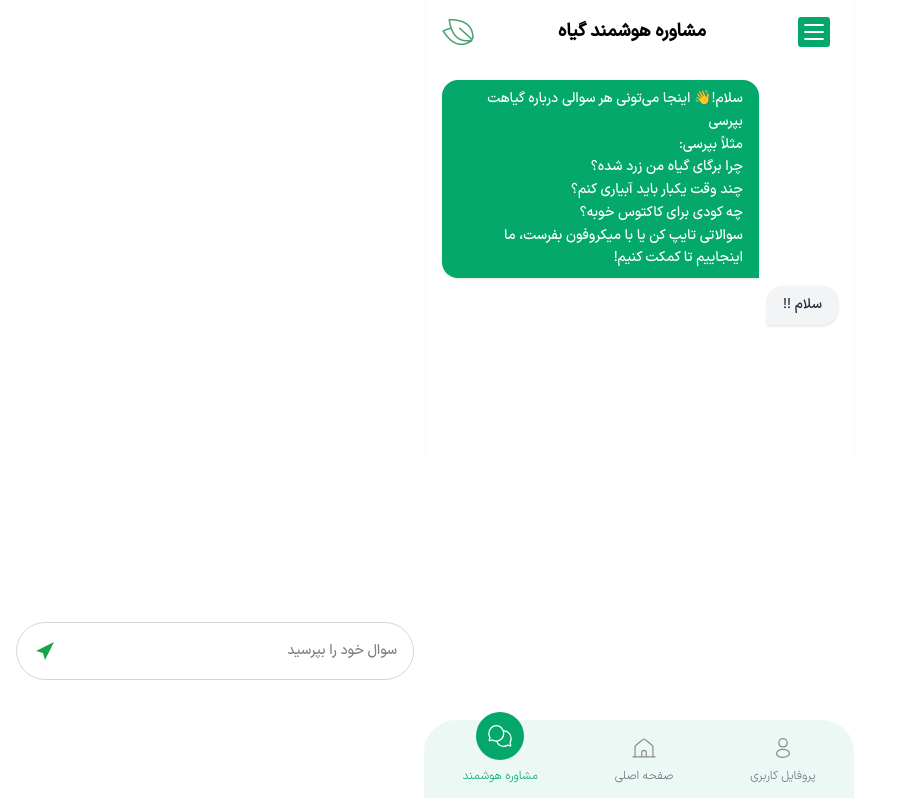
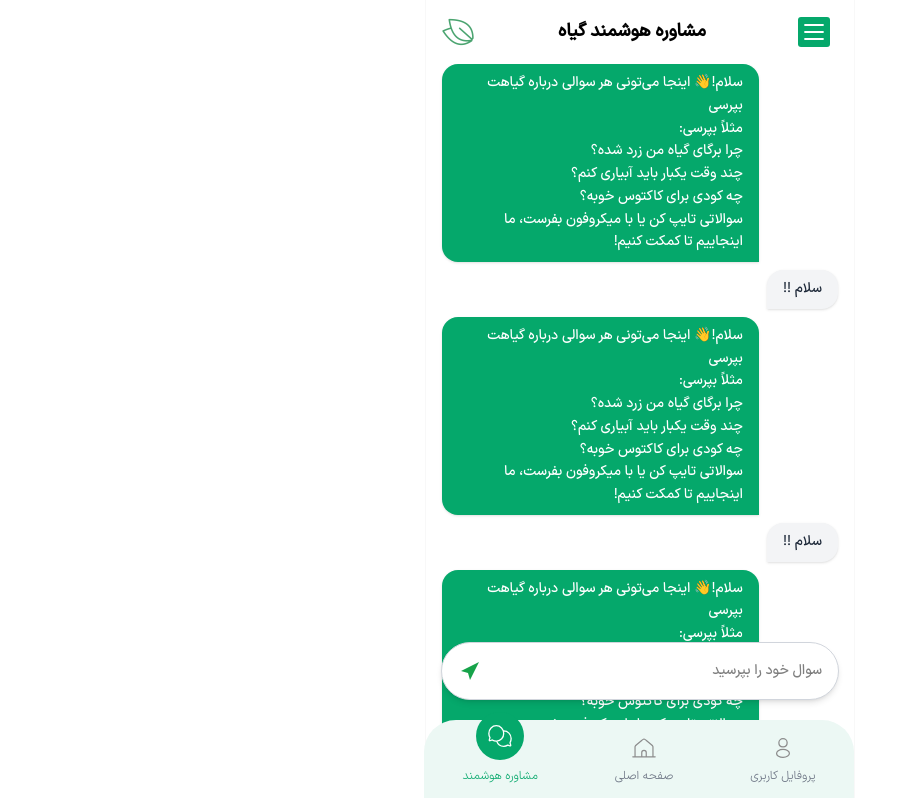
Before and after one commit to alirezzasarkar/smart-greenhouse-assistant, a React (Vite) app: page /smart-consultant in a window 1280 px wide. Shown: the top 798 px of the page, without its empty margins (0-901 px from the left). Built offline with nearby package versions, Linux system fonts and the light colour scheme.

Commit message:
fix Bugs

```diff
--- a/src/components/common/AnalysisFilterTabs.jsx
+++ b/src/components/common/AnalysisFilterTabs.jsx
@@ -15,7 +15,7 @@ const AnalysisFilterTabs = () => {
         <button
           key={tab.label}
           onClick={() => setActiveTab(idx)}
-          className={`px-2 py-2 rounded-4xl text-sm font-medium border transition-colors duration-200 ${
+          className={`px-2 py-2 rounded-4xl text-sm cursor-pointer font-medium border transition-colors duration-200 ${
             activeTab === idx
               ? "bg-green-100 text-green-700 border-green-500"
               : "bg-menu text-gray-600 border-transparent"
--- a/src/components/common/SmartConsultantInput.jsx
+++ b/src/components/common/SmartConsultantInput.jsx
@@ -11,10 +11,10 @@ const SmartConsultantInput = ({ onSend }) => {
   };
 
   return (
-    <div className="flex items-center border border-gray-300 rounded-4xl px-4 py-4 mb-10">
+    <div className="flex items-center border border-gray-300 rounded-4xl px-4 py-4 bg-white mb-10 shadow-md">
       <input
         type="text"
-        className="flex-1 border-none outline-none bg-transparent text-sm"
+        className="flex-1 border-none outline-none  text-sm"
         placeholder="سوال خود را بپرسید"
         value={value}
         onChange={(e) => setValue(e.target.value)}
--- a/src/layouts/MainLayout.jsx
+++ b/src/layouts/MainLayout.jsx
@@ -174,7 +174,7 @@ const MainLayout = () => {
       </div>
 
       <nav
-        className="fixed bottom-0 w-full mt-10 mx-auto bg-menu h-16 flex rounded-t-4xl justify-around items-start pb-18 pt-2"
+        className="fixed bottom-0 w-full mt-10 mx-auto bg-menu h-16 flex rounded-t-4xl justify-around items-start pb-18 pt-2 z-20"
         style={{ maxWidth: "430px" }}
       >
         {menu.map(({ to, label, iconSrc, activeIconSrc }) => {
--- a/src/pages/SmartConsultant.jsx
+++ b/src/pages/SmartConsultant.jsx
@@ -21,6 +21,36 @@ const SmartConsultant = () => {
       text: `سلام!👋 اینجا می‌تونی هر سوالی درباره گیاهت بپرسی\nمثلاً بپرسی:\nچرا برگای گیاه من زرد شده؟\nچند وقت یکبار باید آبیاری کنم؟\nچه کودی برای کاکتوس خوبه؟\nسوالاتی تایپ کن یا با میکروفون بفرست، ما اینجاییم تا کمکت کنیم!`,
     },
     { from: "user", text: "سلام !!" },
+    {
+      from: "bot",
+      text: `سلام!👋 اینجا می‌تونی هر سوالی درباره گیاهت بپرسی\nمثلاً بپرسی:\nچرا برگای گیاه من زرد شده؟\nچند وقت یکبار باید آبیاری کنم؟\nچه کودی برای کاکتوس خوبه؟\nسوالاتی تایپ کن یا با میکروفون بفرست، ما اینجاییم تا کمکت کنیم!`,
+    },
+    { from: "user", text: "سلام !!" },
+    {
+      from: "bot",
+      text: `سلام!👋 اینجا می‌تونی هر سوالی درباره گیاهت بپرسی\nمثلاً بپرسی:\nچرا برگای گیاه من زرد شده؟\nچند وقت یکبار باید آبیاری کنم؟\nچه کودی برای کاکتوس خوبه؟\nسوالاتی تایپ کن یا با میکروفون بفرست، ما اینجاییم تا کمکت کنیم!`,
+    },
+    { from: "user", text: "سلام !!" },
+    {
+      from: "bot",
+      text: `سلام!👋 اینجا می‌تونی هر سوالی درباره گیاهت بپرسی\nمثلاً بپرسی:\nچرا برگای گیاه من زرد شده؟\nچند وقت یکبار باید آبیاری کنم؟\nچه کودی برای کاکتوس خوبه؟\nسوالاتی تایپ کن یا با میکروفون بفرست، ما اینجاییم تا کمکت کنیم!`,
+    },
+    { from: "user", text: "سلام !!" },
+    {
+      from: "bot",
+      text: `سلام!👋 اینجا می‌تونی هر سوالی درباره گیاهت بپرسی\nمثلاً بپرسی:\nچرا برگای گیاه من زرد شده؟\nچند وقت یکبار باید آبیاری کنم؟\nچه کودی برای کاکتوس خوبه؟\nسوالاتی تایپ کن یا با میکروفون بفرست، ما اینجاییم تا کمکت کنیم!`,
+    },
+    { from: "user", text: "سلام !!" },
+    {
+      from: "bot",
+      text: `سلام!👋 اینجا می‌تونی هر سوالی درباره گیاهت بپرسی\nمثلاً بپرسی:\nچرا برگای گیاه من زرد شده؟\nچند وقت یکبار باید آبیاری کنم؟\nچه کودی برای کاکتوس خوبه؟\nسوالاتی تایپ کن یا با میکروفون بفرست، ما اینجاییم تا کمکت کنیم!`,
+    },
+    { from: "user", text: "سلام !!" },
+    {
+      from: "bot",
+      text: `سلام!👋 اینجا می‌تونی هر سوالی درباره گیاهت بپرسی\nمثلاً بپرسی:\nچرا برگای گیاه من زرد شده؟\nچند وقت یکبار باید آبیاری کنم؟\nچه کودی برای کاکتوس خوبه؟\nسوالاتی تایپ کن یا با میکروفون بفرست، ما اینجاییم تا کمکت کنیم!`,
+    },
+    { from: "user", text: "سلام !!" },
   ]);
 
   const handleSend = (msg) => {
@@ -28,11 +58,11 @@ const SmartConsultant = () => {
   };
 
   return (
-    <div className="relative flex flex-col h-full p-4">
+    <div className="relative flex w-full flex-col h-full px-4 pb-25">
       <SmartConsultantChat messages={messages} />
       <div
-        className="fixed bottom-20 left-0 w-full px-4 z-10"
-        style={{ maxWidth: 430, margin: "0 auto" }}
+        class=" fixed bottom-15 left-1/2 -translate-x-1/2 px-4 z-10 w-full"
+        style={{ maxWidth: "430px" }}
       >
         <SmartConsultantInput onSend={handleSend} />
       </div>
```
